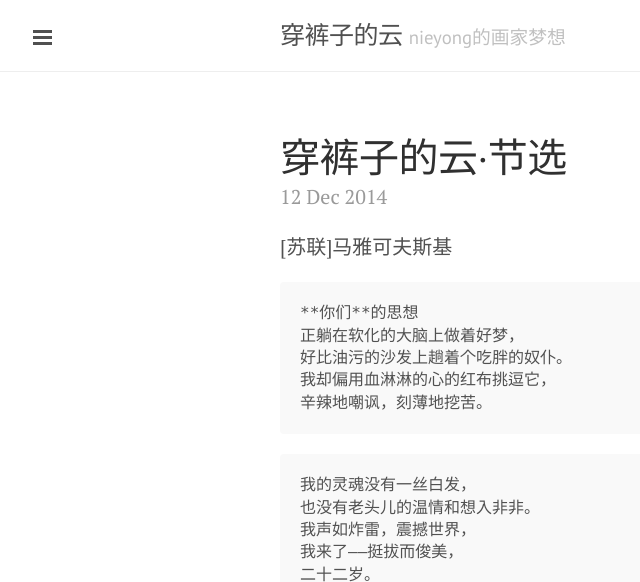
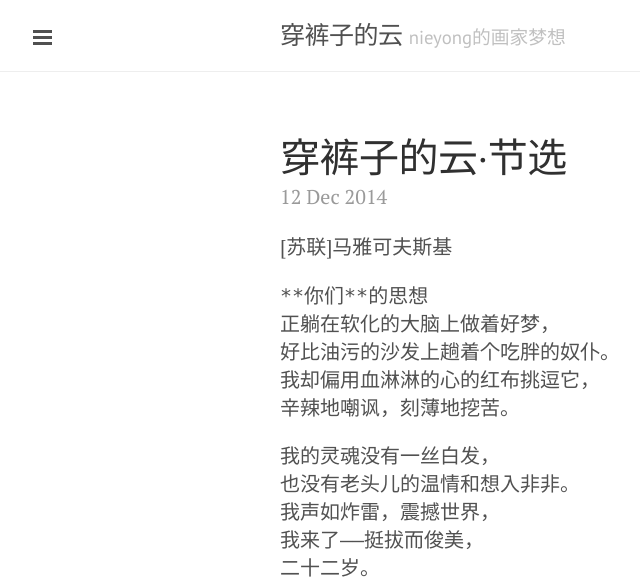
Before and after one commit to nieyong/me, a Jekyll site: the page built from index.html, in a window 1280 px wide. Shown: the top 582 px of the page, without its empty margins (0-640 px from the left). Built offline with Jekyll 4.4.1, drawn with Linux system fonts in a browser that asks for light colours; Markdown is read by kramdown in place of the engine named in the settings; the list of posts is cut into pages by our own code; grey boxes are pictures that could not be loaded.

Commit message:
* 修改pre code段的css

```diff
--- a/public/css/lanyon.css
+++ b/public/css/lanyon.css
@@ -551,3 +551,13 @@ a.pagination-item:hover {
 .layout-reverse.sidebar-overlay #sidebar-checkbox:checked ~ .sidebar {
   box-shadow: -.25rem 0 .5rem rgba(0,0,0,.1);
 }
+
+/* 重写了pro code的css，用于诗歌段 */
+pre {
+background-color: #ffffff;
+padding: 0rem;
+}
+
+pre code {
+font-size: 20px;
+}
```
